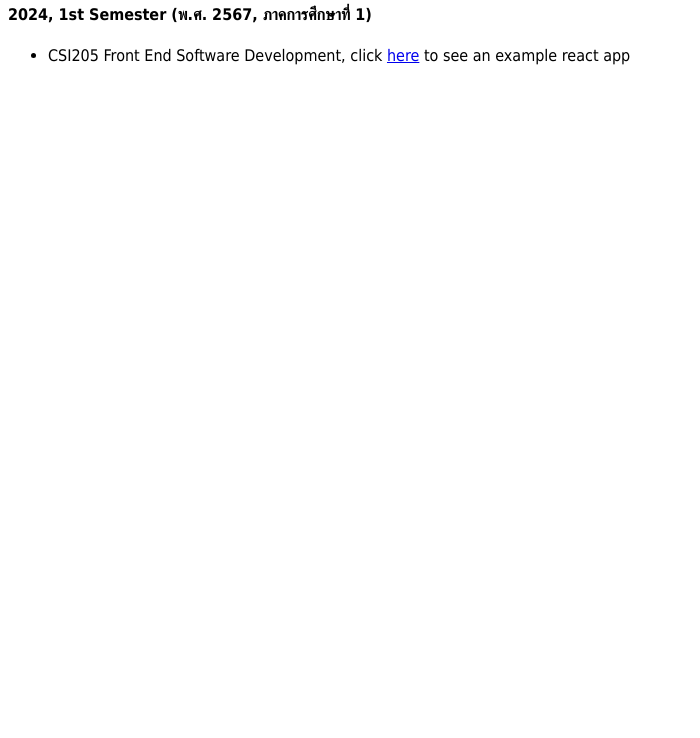
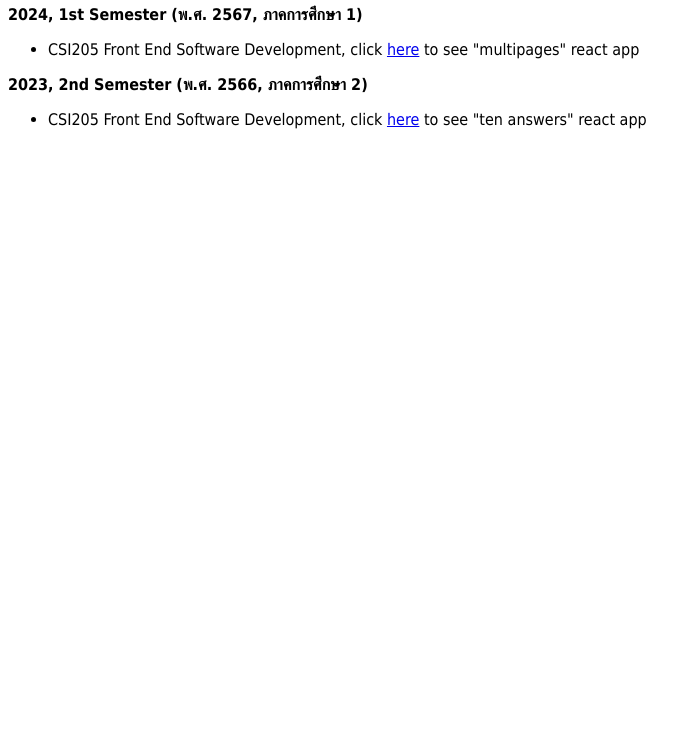
Before and after one commit to PinSpuMS/PinSpuMS.github.io, a plain HTML site: page index.html in a window 1280 px wide. Shown: the part 62-800 px from the top of the page, without its empty margins (0-700 px from the left). Drawn offline with Linux system fonts and the light colour scheme.

Commit message:
Update index.html

```diff
--- a/index.html
+++ b/index.html
@@ -7,9 +7,13 @@
   </head>
   <body>
     <h1>PinSpuMS</h1>
-    <h4>2024, 1st Semester (พ.ศ. 2567, ภาคการศึกษาที่ 1)</h4>
+    <b>2024, 1st Semester (พ.ศ. 2567, ภาคการศึกษา 1)</b>
     <ul>
-      <li>CSI205 Front End Software Development, click <a href='https://pinspums.github.io/2567-01-csi205-multipages_'>here</a> to see an example react app</li>
+      <li>CSI205 Front End Software Development, click <a href='https://pinspums.github.io/2567-01-csi205-multipages_'>here</a> to see "multipages" react app</li>
+    </ul>
+    <b>2023, 2nd Semester (พ.ศ. 2566, ภาคการศึกษา 2)</b>
+    <ul>
+      <li>CSI205 Front End Software Development, click <a href='https://pinspums.github.io/2566-02-csi205-tenAnswers_'>here</a> to see "ten answers" react app</li>
     </ul>
   </body>
 </html>
```
